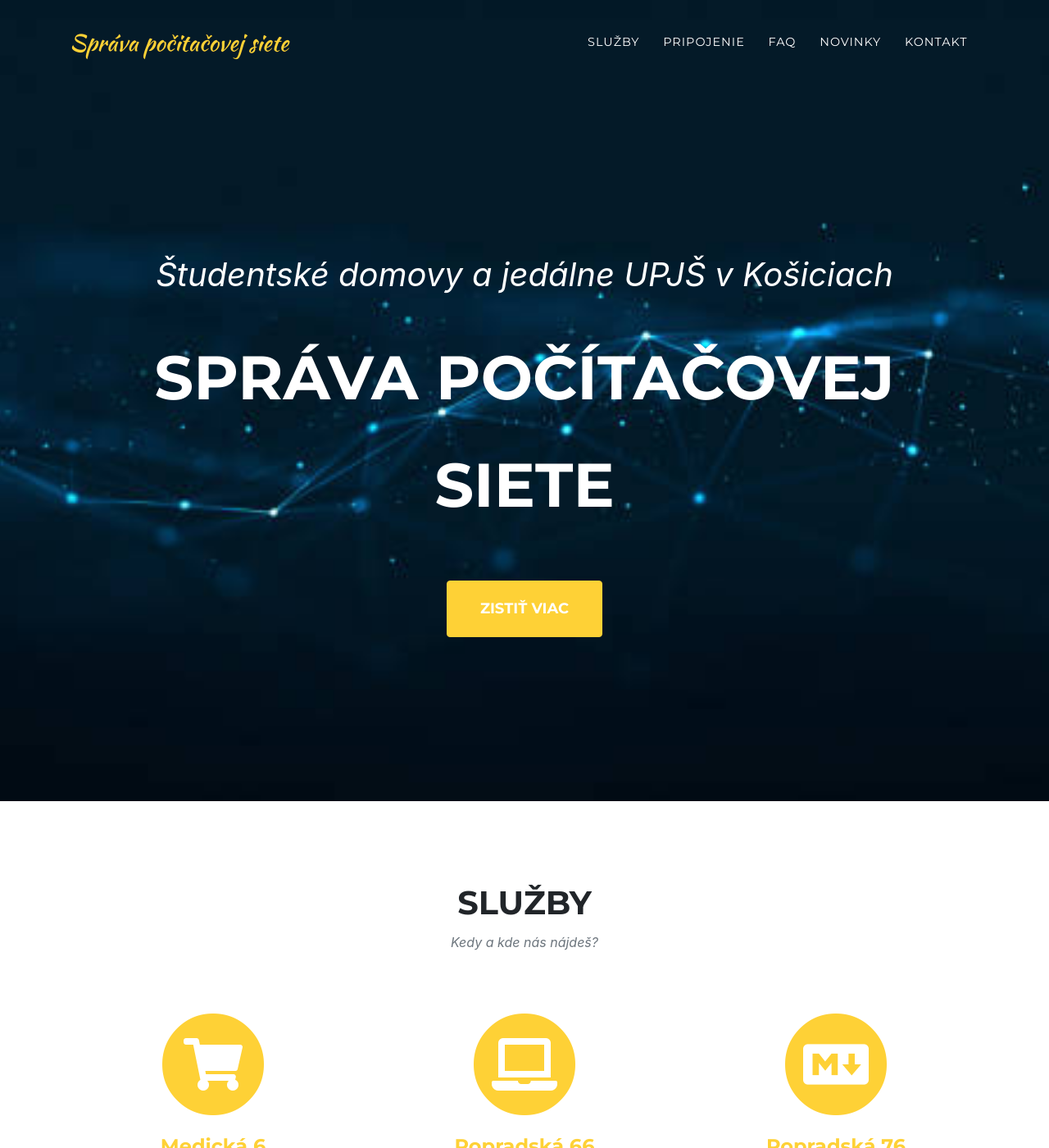
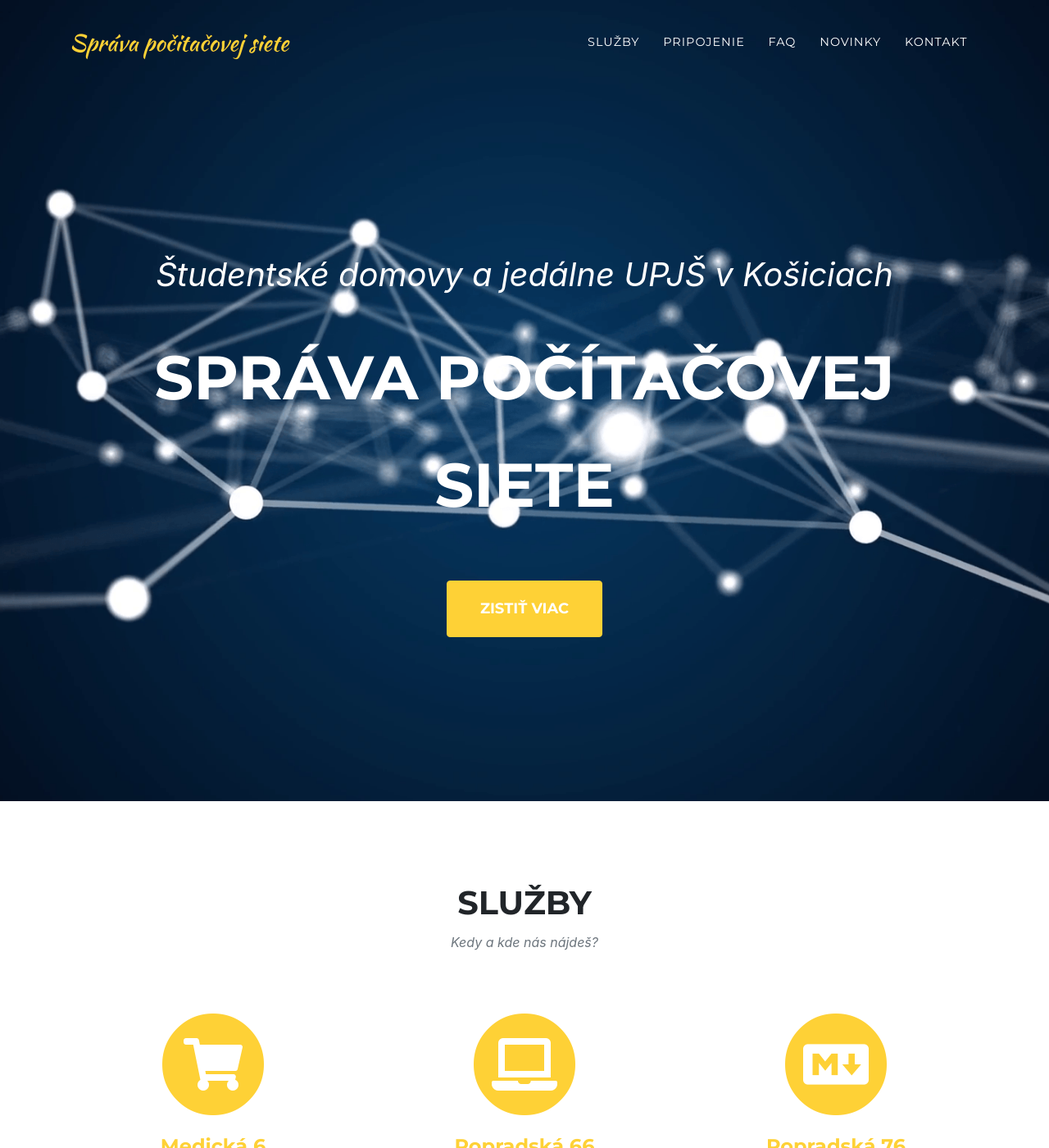
Before and after one commit to alex1972000/alex1972000.github.io, a Jekyll site: the page built from index.md, in a window 1280 px wide and 1400 px high. Shown: the whole window at 82% size. Built offline with Jekyll 4.4.1, drawn with Linux system fonts in a browser that asks for light colours; some web fonts are replaced.

Commit message:
obrazok aj

```diff
--- a/_data/style.yml
+++ b/_data/style.yml
@@ -4,7 +4,7 @@
 #black: "#000"
 
 #Image Customization
-header-image: "../img/pokus6.jpg"
+header-image: "../img/pokus5.png"
 contact-image: "../img/contact.png"
 #Font Awesome icon for portfolio grid when an item is hovered over
 #portfolio-icon: fas fa-expand-arrows-alt fa-3x #default: fas fa-plus fa-3x
```
